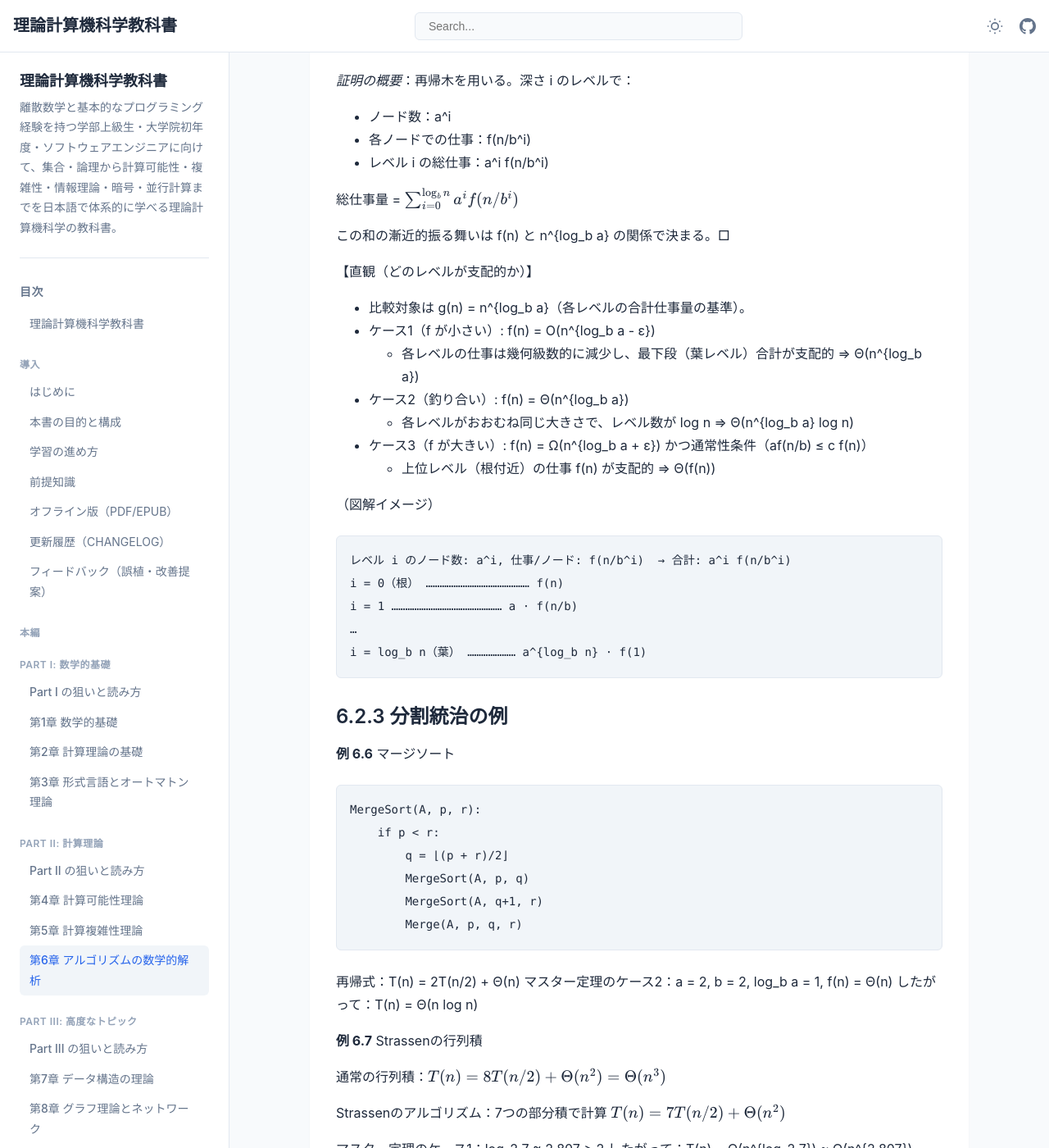
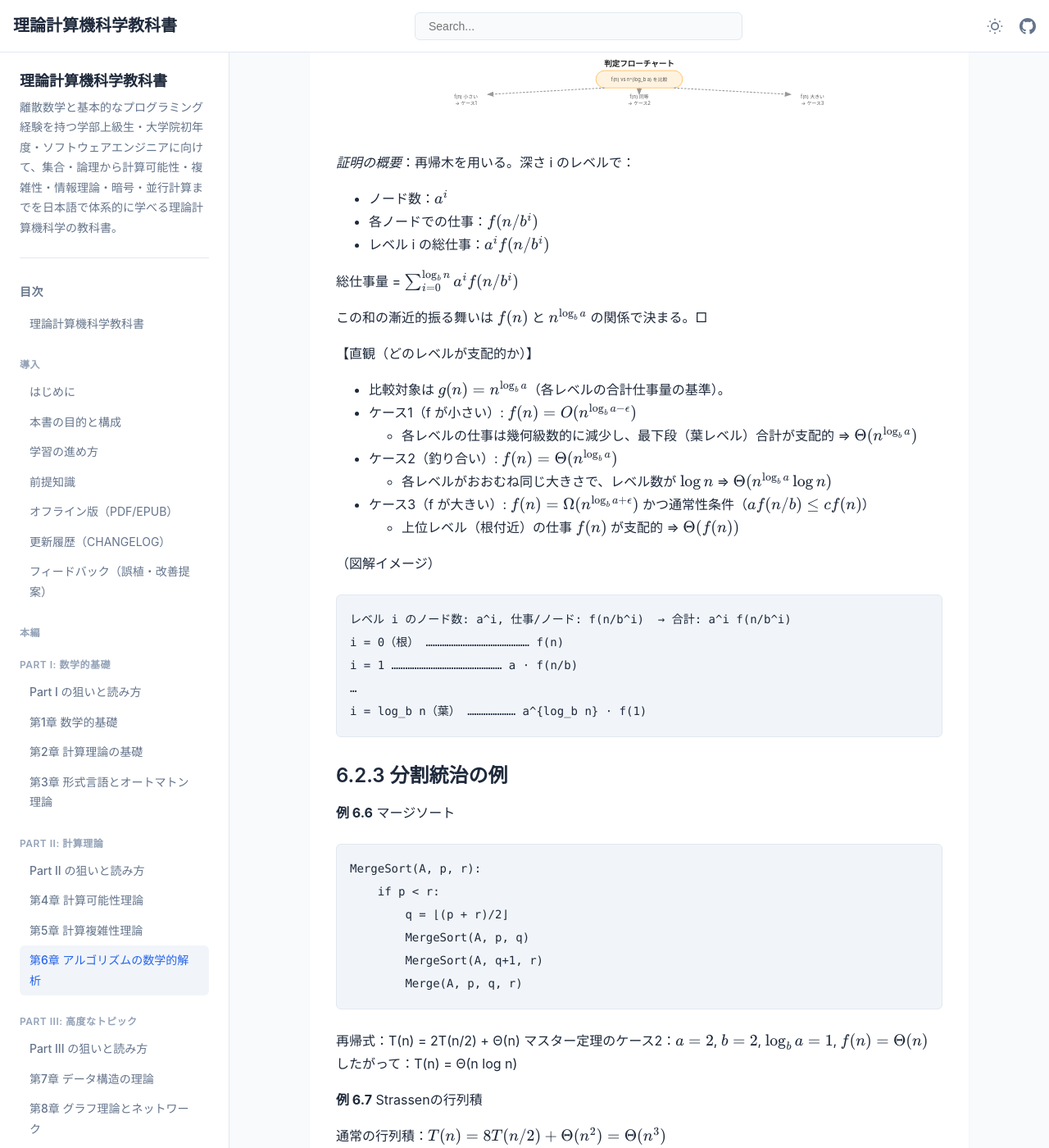
Before and after one commit to itdojp/theoretical-computer-science-textbook, a Jekyll site: the page built from docs/chapter-6/index.md, in a window 1280 px wide and 1400 px high, scrolled down 5689 px. Shown: the whole window at 82% size. Built offline with Jekyll 4.4.1, drawn with Linux system fonts in a browser that asks for light colours; some of the changed text lies outside the part shown.

Commit message:
第6章・第8章の解析前提とグラフ条件を明確化する (#386)
Closes #379.

````diff
--- a/docs/chapter-6/index.md
+++ b/docs/chapter-6/index.md
@@ -180,34 +182,34 @@
 
 **定理 6.2**（マスター定理）\\(a \\ge 1\\), \\(b > 1\\) を定数、\\(f(n)\\) を漸近的に正の関数とする。
 {: #thm-6-2 }
-T(n) = aT(n/b) + f(n) に対して：
+\\(T(n) = aT(n/b) + f(n)\\) に対して：
 
-1. f(n) = O(n^{log_b a - ε}) （ある ε > 0）ならば T(n) = Θ(n^{log_b a})
+1. \\(f(n) = O(n^{\\log_b a - \\epsilon})\\) （ある \\(\\epsilon > 0\\)）ならば \\(T(n) = \\Theta(n^{\\log_b a})\\)
 
-2. f(n) = Θ(n^{log_b a}) ならば T(n) = Θ(n^{log_b a} log n)
+2. \\(f(n) = \\Theta(n^{\\log_b a})\\) ならば \\(T(n) = \\Theta(n^{\\log_b a} \\log n)\\)
 
-3. f(n) = Ω(n^{log_b a + ε}) （ある ε > 0）かつ
-   af(n/b) ≤ cf(n) （ある c < 1, 十分大きな n）ならば T(n) = Θ(f(n))
+3. \\(f(n) = \\Omega(n^{\\log_b a + \\epsilon})\\) （ある \\(\\epsilon > 0\\)）かつ
+   \\(af(n/b) \\le cf(n)\\) （ある \\(c < 1\\), 十分大きな n）ならば \\(T(n) = \\Theta(f(n))\\)
 
 ![マスター定理の適用]({{ '/assets/images/diagrams/ch6_master_theorem.svg' | relative_url }})
 
 *証明の概要*：再帰木を用いる。深さ i のレベルで：
-- ノード数：a^i
-- 各ノードでの仕事：f(n/b^i)
-- レベル i の総仕事：a^i f(n/b^i)
+- ノード数：\\(a^i\\)
+- 各ノードでの仕事：\\(f(n/b^i)\\)
+- レベル i の総仕事：\\(a^i f(n/b^i)\\)
 
 総仕事量 = \\(\\sum_{i=0}^{\\log_b n} a^i f(n/b^i)\\)
 
-この和の漸近的振る舞いは f(n) と n^{log_b a} の関係で決まる。□
+この和の漸近的振る舞いは \\(f(n)\\) と \\(n^{\\log_b a}\\) の関係で決まる。□
 
 【直観（どのレベルが支配的か）】
-- 比較対象は g(n) = n^{log_b a}（各レベルの合計仕事量の基準）。
-- ケース1（f が小さい）: f(n) = O(n^{log_b a - ε})
-  - 各レベルの仕事は幾何級数的に減少し、最下段（葉レベル）合計が支配的 ⇒ Θ(n^{log_b a})
-- ケース2（釣り合い）: f(n) = Θ(n^{log_b a})
-  - 各レベルがおおむね同じ大きさで、レベル数が log n ⇒ Θ(n^{log_b a} log n)
-- ケース3（f が大きい）: f(n) = Ω(n^{log_b a + ε}) かつ通常性条件（af(n/b) ≤ c f(n)）
-  - 上位レベル（根付近）の仕事 f(n) が支配的 ⇒ Θ(f(n))
+- 比較対象は \\(g(n) = n^{\\log_b a}\\)（各レベルの合計仕事量の基準）。
+- ケース1（f が小さい）: \\(f(n) = O(n^{\\log_b a - \\epsilon})\\)
+  - 各レベルの仕事は幾何級数的に減少し、最下段（葉レベル）合計が支配的 ⇒ \\(\\Theta(n^{\\log_b a})\\)
+- ケース2（釣り合い）: \\(f(n) = \\Theta(n^{\\log_b a})\\)
+  - 各レベルがおおむね同じ大きさで、レベル数が \\(\\log n\\) ⇒ \\(\\Theta(n^{\\log_b a} \\log n)\\)
+- ケース3（f が大きい）: \\(f(n) = \\Omega(n^{\\log_b a + \\epsilon})\\) かつ通常性条件（\\(af(n/b) \\le c f(n)\\)）
+  - 上位レベル（根付近）の仕事 \\(f(n)\\) が支配的 ⇒ \\(\\Theta(f(n))\\)
 
 （図解イメージ）
 ```text
@@ -232,7 +234,7 @@
 ```
 
 再帰式：T(n) = 2T(n/2) + Θ(n)
-マスター定理のケース2：a = 2, b = 2, log_b a = 1, f(n) = Θ(n)
+マスター定理のケース2：\\(a = 2\\), \\(b = 2\\), \\(\\log_b a = 1\\), \\(f(n) = \\Theta(n)\\)
 したがって：T(n) = Θ(n log n)
 
 **例 6.7** Strassenの行列積
@@ -479,7 +481,7 @@
 
 **定理 6.10**（Brent）作業量 W、スパン S のアルゴリズムは、
 {: #thm-6-10 }
-p プロセッサで時間 W/p + S で実行可能。
+p プロセッサで時間 \\(O(W/p + S)\\) で実行可能。
 
 ### 6.6.3 並列アルゴリズムの例
 
````
Also changed, not shown: other parts of docs/chapter-6/index.md (+9 -7 lines), docs/chapter-8/index.md (+19 -9 lines), scripts/generate_index.py (+16 -0 lines), src/chapter-6/index.md (+27 -25 lines), src/chapter-8/index.md (+19 -9 lines), .github/editorial/algorithm-graph-audit.md (added), docs/index.json.
